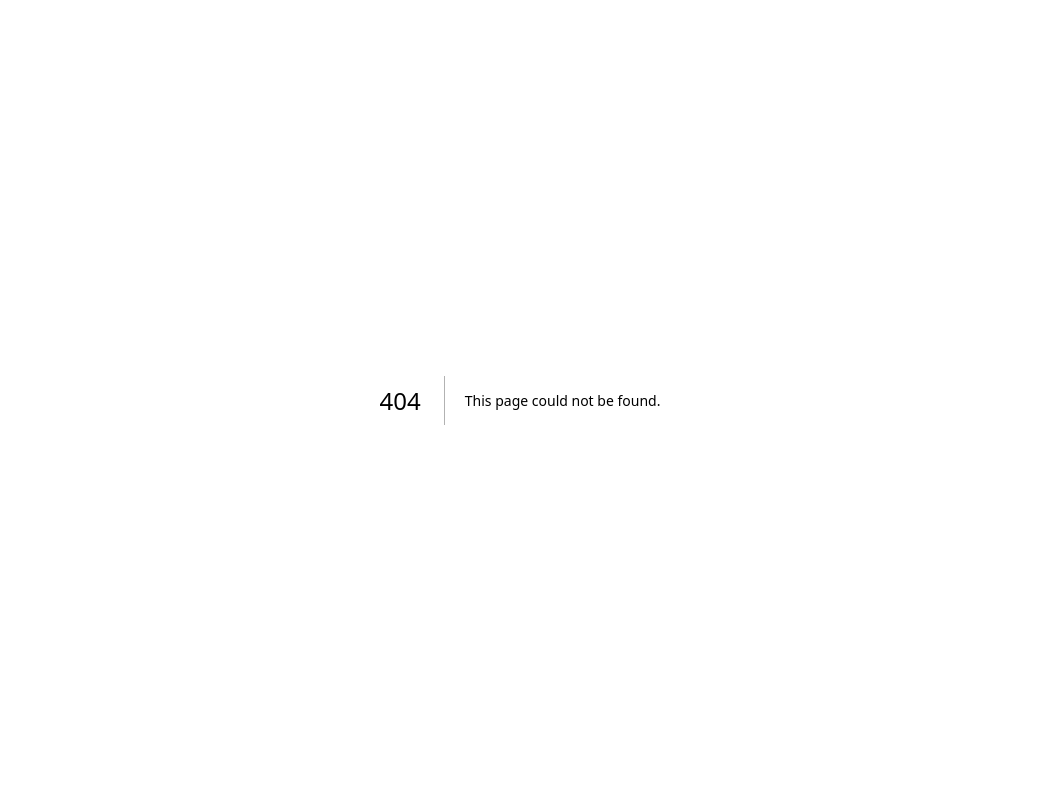
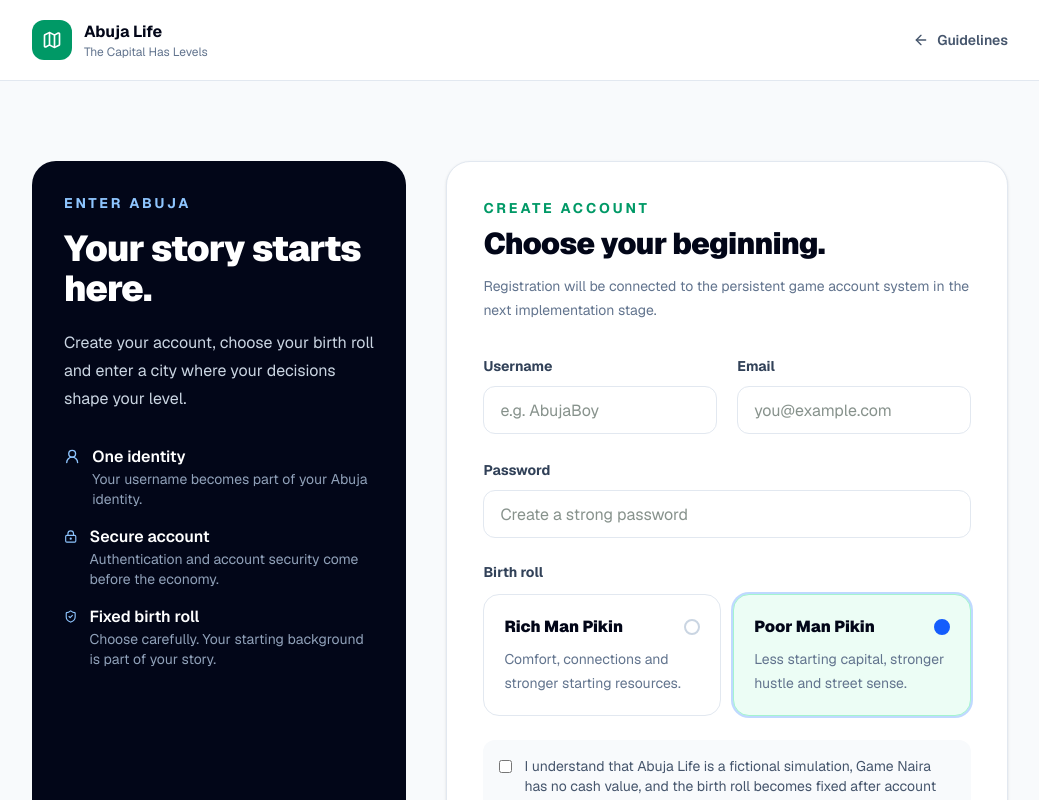
Before and after one commit to zameer-Gimba/abuja-life, a Next.js app: page /register in a window 1280 px wide. Before the commit this address had no page. Shown: the top 800 px of the page, without its empty margins (120-1159 px from the left). Built offline with nearby package versions, Linux system fonts and the light colour scheme.

Commit message:
Add Abuja Life registration screen

```diff
--- /dev/null
+++ b/src/app/register/page.tsx
@@ -0,0 +1,72 @@
+"use client";
+
+import { useState } from "react";
+import { ArrowLeft, ArrowRight, LockKeyhole, Map, ShieldCheck, UserRound } from "lucide-react";
+
+const backgrounds = [
+  { id: "rich", name: "Rich Man Pikin", detail: "Comfort, connections and stronger starting resources.", tone: "border-blue-200 bg-blue-50" },
+  { id: "poor", name: "Poor Man Pikin", detail: "Less starting capital, stronger hustle and street sense.", tone: "border-emerald-200 bg-emerald-50" },
+];
+
+export default function RegisterPage() {
+  const [background, setBackground] = useState("poor");
+
+  return (
+    <main className="min-h-screen bg-slate-50">
+      <header className="border-b border-slate-200 bg-white">
+        <div className="mx-auto flex max-w-5xl items-center justify-between px-6 py-5">
+          <a href="/" className="flex items-center gap-3">
+            <div className="flex h-10 w-10 items-center justify-center rounded-xl bg-emerald-600 text-white"><Map size={20} /></div>
+            <div><p className="font-bold text-slate-950">Abuja Life</p><p className="text-xs text-slate-500">The Capital Has Levels</p></div>
+          </a>
+          <a href="/" className="inline-flex items-center gap-2 text-sm font-semibold text-slate-600 hover:text-blue-700"><ArrowLeft size={16} /> Guidelines</a>
+        </div>
+      </header>
+
+      <div className="mx-auto grid max-w-5xl gap-10 px-6 py-12 lg:grid-cols-[.8fr_1.2fr] lg:py-20">
+        <aside className="rounded-3xl bg-slate-950 p-8 text-white">
+          <p className="text-sm font-bold uppercase tracking-[0.2em] text-blue-300">Enter Abuja</p>
+          <h1 className="mt-4 text-4xl font-black tracking-tight">Your story starts here.</h1>
+          <p className="mt-5 leading-7 text-slate-300">Create your account, choose your birth roll and enter a city where your decisions shape your level.</p>
+          <div className="mt-8 space-y-4">
+            <div className="flex gap-3"><UserRound className="mt-0.5 text-blue-300" size={19} /><div><p className="font-semibold">One identity</p><p className="text-sm text-slate-400">Your username becomes part of your Abuja identity.</p></div></div>
+            <div className="flex gap-3"><LockKeyhole className="mt-0.5 text-blue-300" size={19} /><div><p className="font-semibold">Secure account</p><p className="text-sm text-slate-400">Authentication and account security come before the economy.</p></div></div>
+            <div className="flex gap-3"><ShieldCheck className="mt-0.5 text-blue-300" size={19} /><div><p className="font-semibold">Fixed birth roll</p><p className="text-sm text-slate-400">Choose carefully. Your starting background is part of your story.</p></div></div>
+          </div>
+        </aside>
+
+        <section className="rounded-3xl border border-slate-200 bg-white p-7 shadow-sm sm:p-9">
+          <div><p className="text-sm font-bold uppercase tracking-[0.2em] text-emerald-600">Create account</p><h2 className="mt-2 text-3xl font-black tracking-tight text-slate-950">Choose your beginning.</h2><p className="mt-3 text-sm leading-6 text-slate-500">Registration will be connected to the persistent game account system in the next implementation stage.</p></div>
+
+          <form className="mt-8 space-y-6">
+            <div className="grid gap-5 sm:grid-cols-2">
+              <label className="block"><span className="text-sm font-bold text-slate-700">Username</span><input name="username" placeholder="e.g. AbujaBoy" className="mt-2 h-12 w-full rounded-xl border border-slate-200 px-4 outline-none transition focus:border-blue-500 focus:ring-4 focus:ring-blue-500/10" /></label>
+              <label className="block"><span className="text-sm font-bold text-slate-700">Email</span><input type="email" name="email" placeholder="you@example.com" className="mt-2 h-12 w-full rounded-xl border border-slate-200 px-4 outline-none transition focus:border-blue-500 focus:ring-4 focus:ring-blue-500/10" /></label>
+            </div>
+
+            <label className="block"><span className="text-sm font-bold text-slate-700">Password</span><input type="password" name="password" placeholder="Create a strong password" className="mt-2 h-12 w-full rounded-xl border border-slate-200 px-4 outline-none transition focus:border-blue-500 focus:ring-4 focus:ring-blue-500/10" /></label>
+
+            <fieldset>
+              <legend className="text-sm font-bold text-slate-700">Birth roll</legend>
+              <div className="mt-3 grid gap-3 sm:grid-cols-2">
+                {backgrounds.map((item) => (
+                  <button type="button" key={item.id} onClick={() => setBackground(item.id)} className={`rounded-2xl border p-5 text-left transition ${background === item.id ? item.tone + " ring-2 ring-blue-500/30" : "border-slate-200 bg-white hover:border-blue-200"}`}>
+                    <div className="flex items-center justify-between"><span className="font-black text-slate-950">{item.name}</span><span className={`h-4 w-4 rounded-full border-2 ${background === item.id ? "border-blue-600 bg-blue-600" : "border-slate-300"}`} /></div>
+                    <p className="mt-2 text-sm leading-6 text-slate-500">{item.detail}</p>
+                  </button>
+                ))}
+              </div>
+            </fieldset>
+
+            <label className="flex items-start gap-3 rounded-xl bg-slate-50 p-4 text-sm text-slate-600">
+              <input type="checkbox" className="mt-1 accent-blue-600" required />
+              <span>I understand that Abuja Life is a fictional simulation, Game Naira has no cash value, and the birth roll becomes fixed after account creation.</span>
+            </label>
+
+            <button type="submit" className="inline-flex h-12 w-full items-center justify-center gap-2 rounded-xl bg-emerald-600 px-5 font-bold text-white shadow-lg shadow-emerald-600/15 transition hover:bg-emerald-700">Create Abuja Life Account <ArrowRight size={18} /></button>
+          </form>
+        </section>
+      </div>
+    </main>
+  );
+}
```
